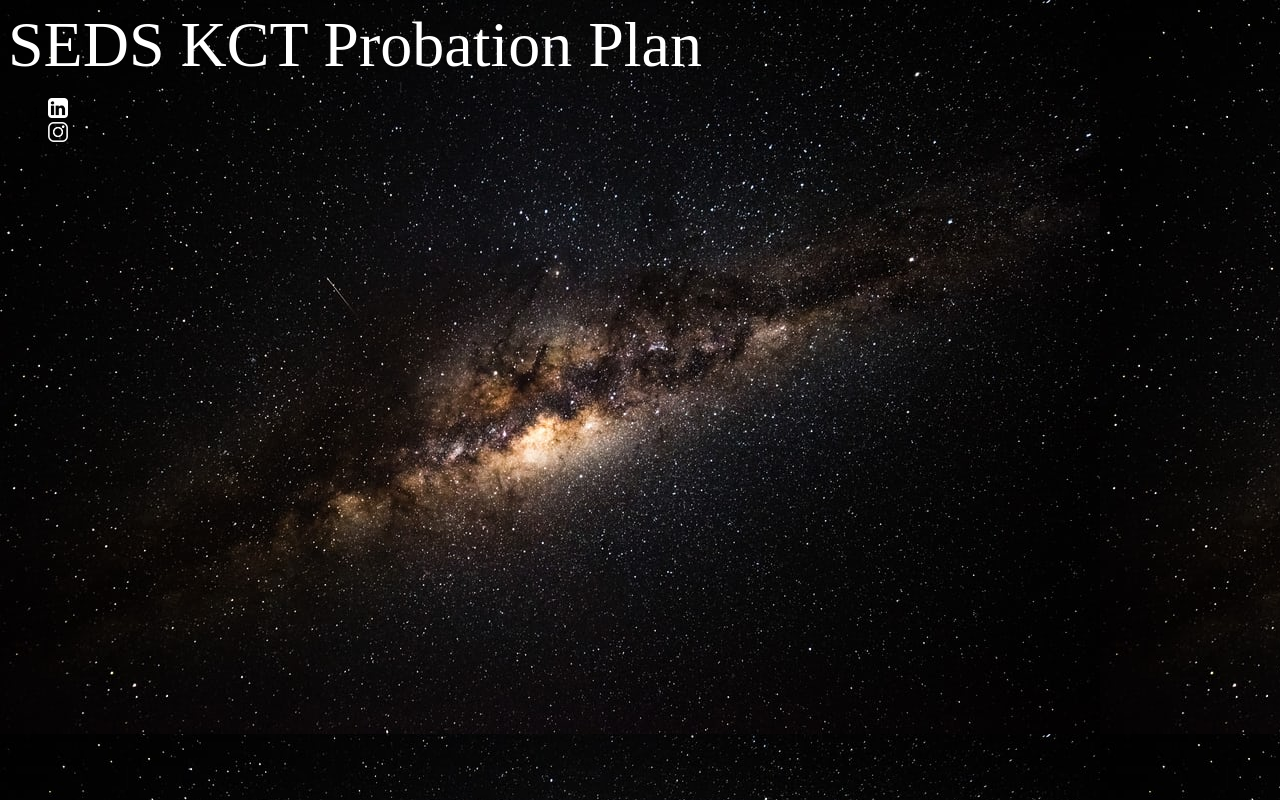
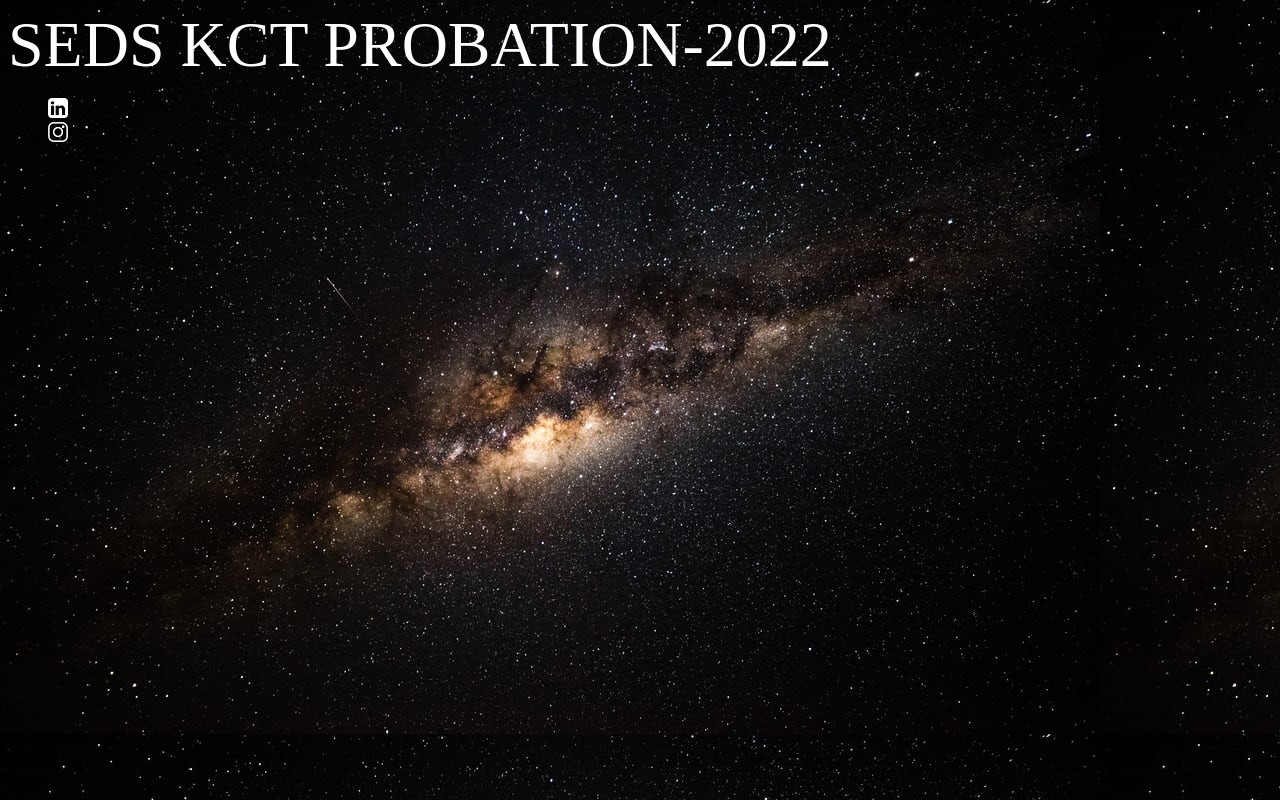
Before and after one commit to natarajae44/SEDS-KCT, a plain HTML site: page index.html in a window 1280 px wide. Drawn offline with Linux system fonts and the light colour scheme.

Commit message:
Update index.html

```diff
--- a/index.html
+++ b/index.html
@@ -7,7 +7,7 @@
     <title>SEDS KCT Probation</title>
 </head>
 <body background="final backgroung.jpeg"  width="1024px" height="768px">
-    <h style="color:white;font-size:400%;text-align:center;" >SEDS KCT Probation Plan</h>
+    <h style="color:white;font-size:400%;text-align:center;">SEDS KCT PROBATION-2022</h>
     <ol class="social">
         <li><a href="https://www.linkedin.com/company/seds-kct"><img src="linkdin white logo.png" width="20px" height="20px"></a></li>
         <li><a href="https://instagram.com/seds_kct_official?utm_medium=copy_link"><img src="instagram logo white.png"  width="20px" height="20px"></a></li>
```
